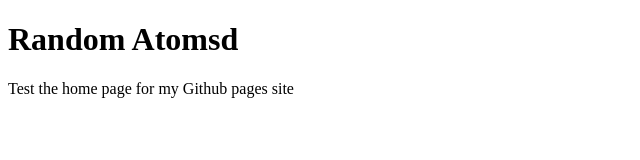
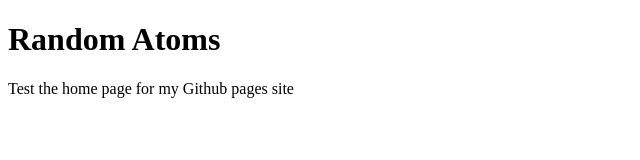
Before and after one commit to random-atoms/random-atoms.github.io, a plain HTML site: page index.html in a window 1280 px wide. Shown: the full height of the page, 0-640 px from the left. Drawn offline with Linux system fonts and the light colour scheme.

Commit message:
Update index.html to fix typo

```diff
--- a/index.html
+++ b/index.html
@@ -1,7 +1,7 @@
 <!DOCTYPE html>
 <html>
 <body>
-<h1>Random Atomsd</h1>
+<h1>Random Atoms</h1>
 <p>Test the home page for my Github pages site</p>
 </body>
 </html>
```
